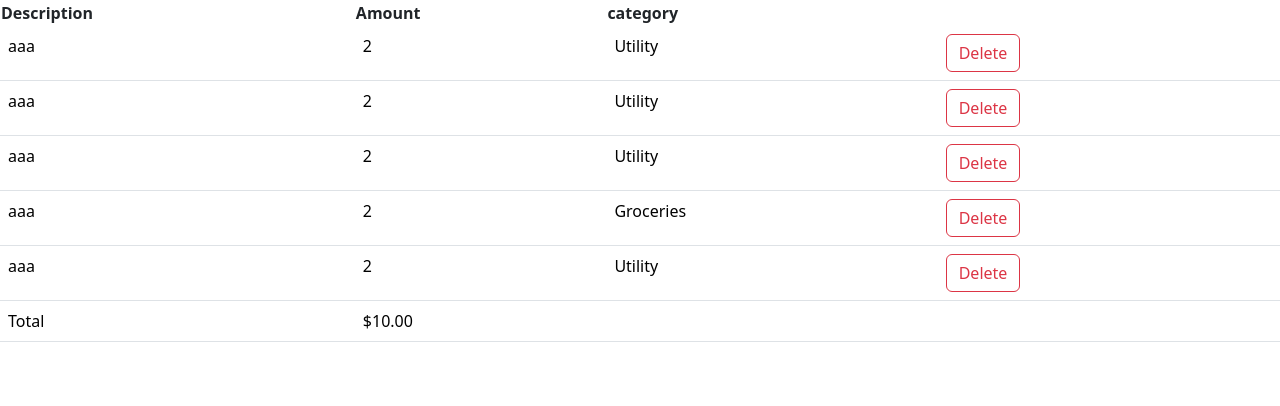
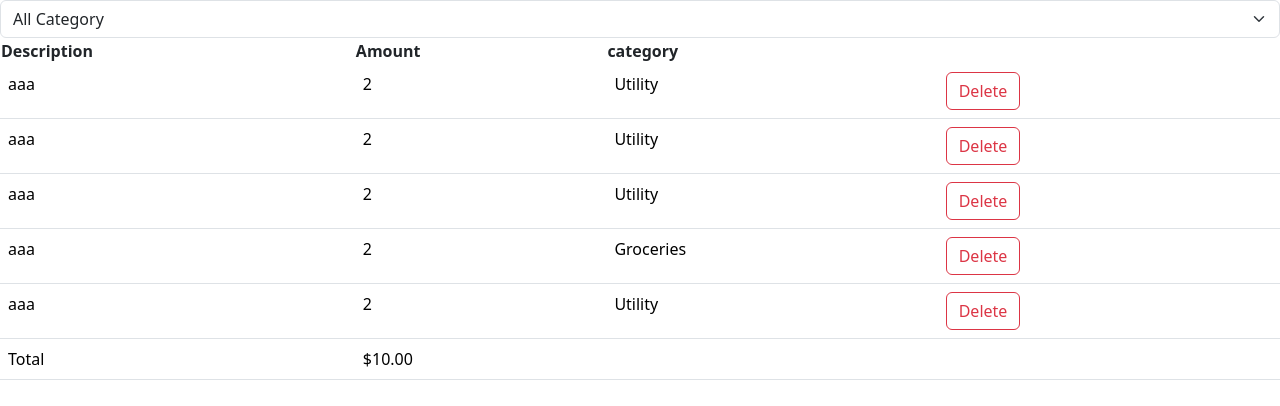
Before and after one commit to Nazim9945/Expense-Tracker, a React (Vite) app: page / in a window 1280 px wide. Shown: the top 406 px of the page. Built offline with nearby package versions, Linux system fonts and the light colour scheme.

Commit message:
Add a drop down list

```diff
--- a/src/App.tsx
+++ b/src/App.tsx
@@ -1,5 +1,6 @@
 import { useState } from "react"
 import ExpenseList from "./components/ExpenseList"
+import DropDownList from "./components/DropDownList";
 
 
 const App = () => {
@@ -12,6 +13,7 @@ const App = () => {
   ]);
   return (
   <>
+  <DropDownList/>
     <ExpenseList onDelete={(id)=>setExpenses(Expenses.filter(expense=>id!==expense.id))} expenses={Expenses}/>
   </>
   )
--- /dev/null
+++ b/src/components/DropDownList.tsx
@@ -0,0 +1,15 @@
+import categories from "../service.ts/categories"
+
+
+const DropDownList = () => {
+  return (
+   <select name="category"  className="form-select">
+    <option value="">All Category</option>
+   {categories.map(category=>(
+    <option value={category}>{category}</option>
+   ))}
+   </select>
+  )
+}
+
+export default DropDownList
--- /dev/null
+++ b/src/service.ts/categories.ts
@@ -0,0 +1,3 @@
+
+const categories=['Utility','Entertainment','Groceries']
+export default categories
```
